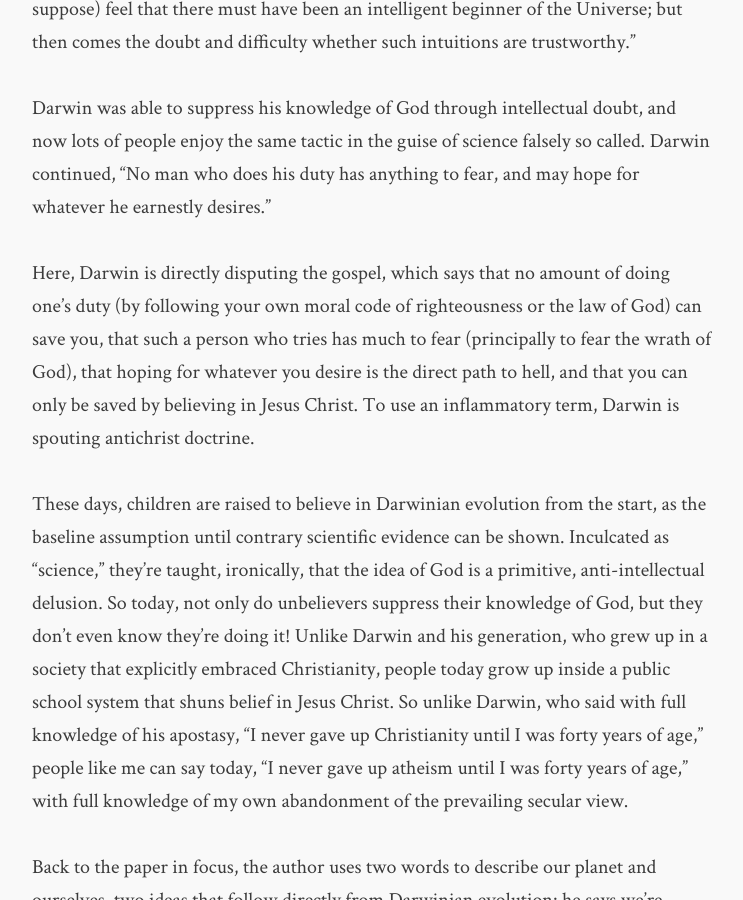
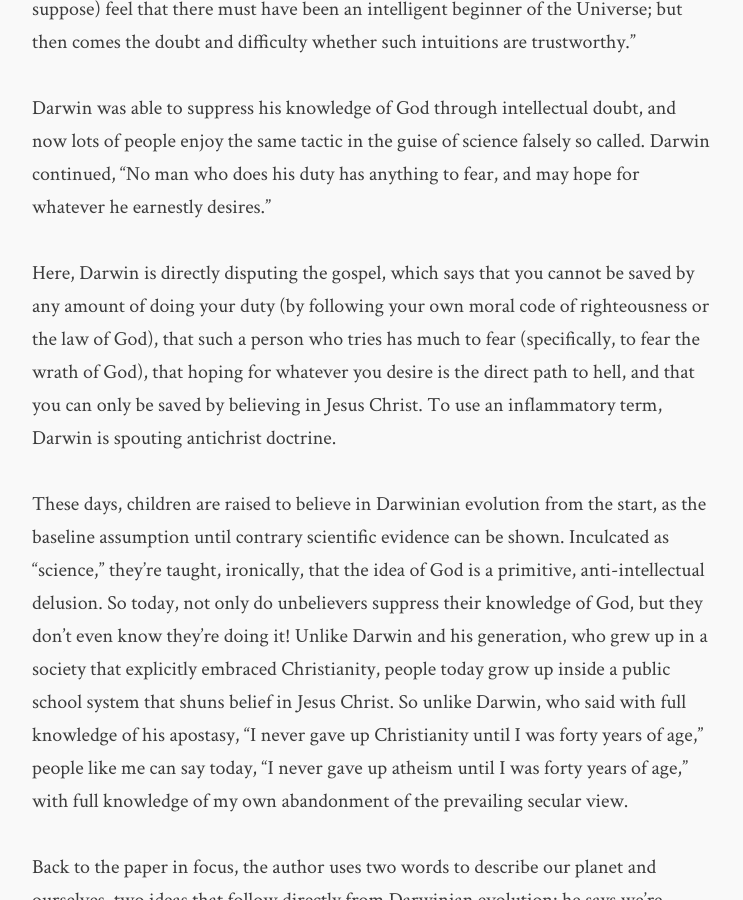
Before and after one commit to flashlightministries/oilforlight, a Jekyll site: the page built from _posts/2017-12-31-founded-upon-a-rock.md, in a window 1280 px wide and 900 px high, scrolled down 2065 px. Shown: the whole window, without its empty margins (268-1011 px from the left). Built offline with Jekyll 4.4.1, drawn with Linux system fonts in a browser that asks for light colours; nearby versions of some CDN libraries.

Commit message:
Update 2017-12-31-founded-upon-a-rock.md

```diff
--- a/_posts/2017-12-31-founded-upon-a-rock.md
+++ b/_posts/2017-12-31-founded-upon-a-rock.md
@@ -28,7 +28,7 @@ Darwin knew God exists, as these words of his reveal: "The strongest argument fo
 
 Darwin was able to suppress his knowledge of God through intellectual doubt, and now lots of people enjoy the same tactic in the guise of science falsely so called. Darwin continued, "No man who does his duty has anything to fear, and may hope for whatever he earnestly desires."
 
-Here, Darwin is directly disputing the gospel, which says that no amount of doing one's duty (by following your own moral code of righteousness or the law of God) can save you, that such a person who tries has much to fear (principally to fear the wrath of God), that hoping for whatever you desire is the direct path to hell, and that you can only be saved by believing in Jesus Christ. To use an inflammatory term, Darwin is spouting antichrist doctrine.
+Here, Darwin is directly disputing the gospel, which says that you cannot be saved by any amount of doing your duty (by following your own moral code of righteousness or the law of God), that such a person who tries has much to fear (specifically, to fear the wrath of God), that hoping for whatever you desire is the direct path to hell, and that you can only be saved by believing in Jesus Christ. To use an inflammatory term, Darwin is spouting antichrist doctrine.
 
 These days, children are raised to believe in Darwinian evolution from the start, as the baseline assumption until contrary scientific evidence can be shown. Inculcated as "science," they're taught, ironically, that the idea of God is a primitive, anti-intellectual delusion. So today, not only do unbelievers suppress their knowledge of God, but they don't even know they're doing it! Unlike Darwin and his generation, who grew up in a society that explicitly embraced Christianity, people today grow up inside a public school system that shuns belief in Jesus Christ. So unlike Darwin, who said with full knowledge of his apostasy, "I never gave up Christianity until I was forty years of age," people like me can say today, "I never gave up atheism until I was forty years of age," with full knowledge of my own abandonment of the prevailing secular view.
 
```
